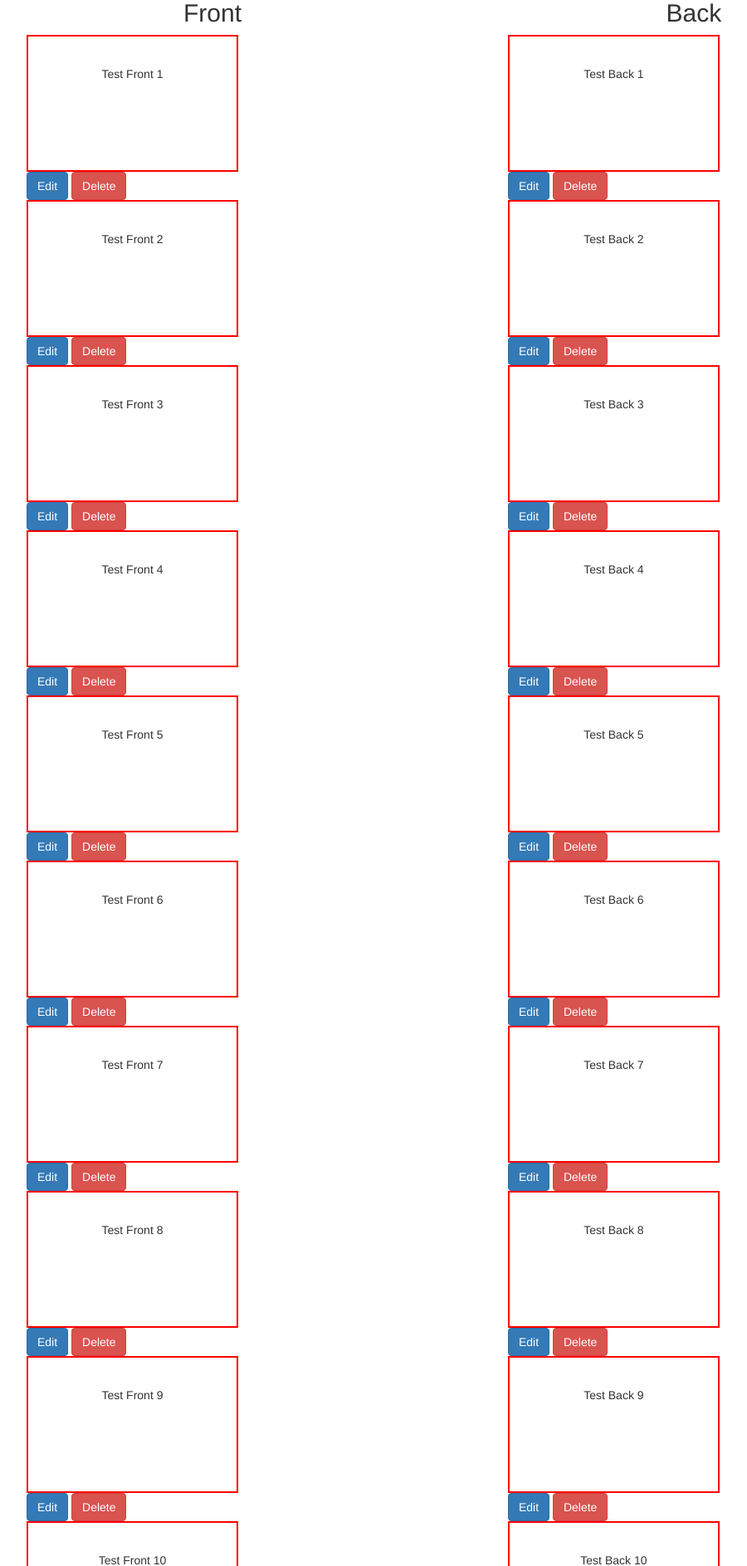
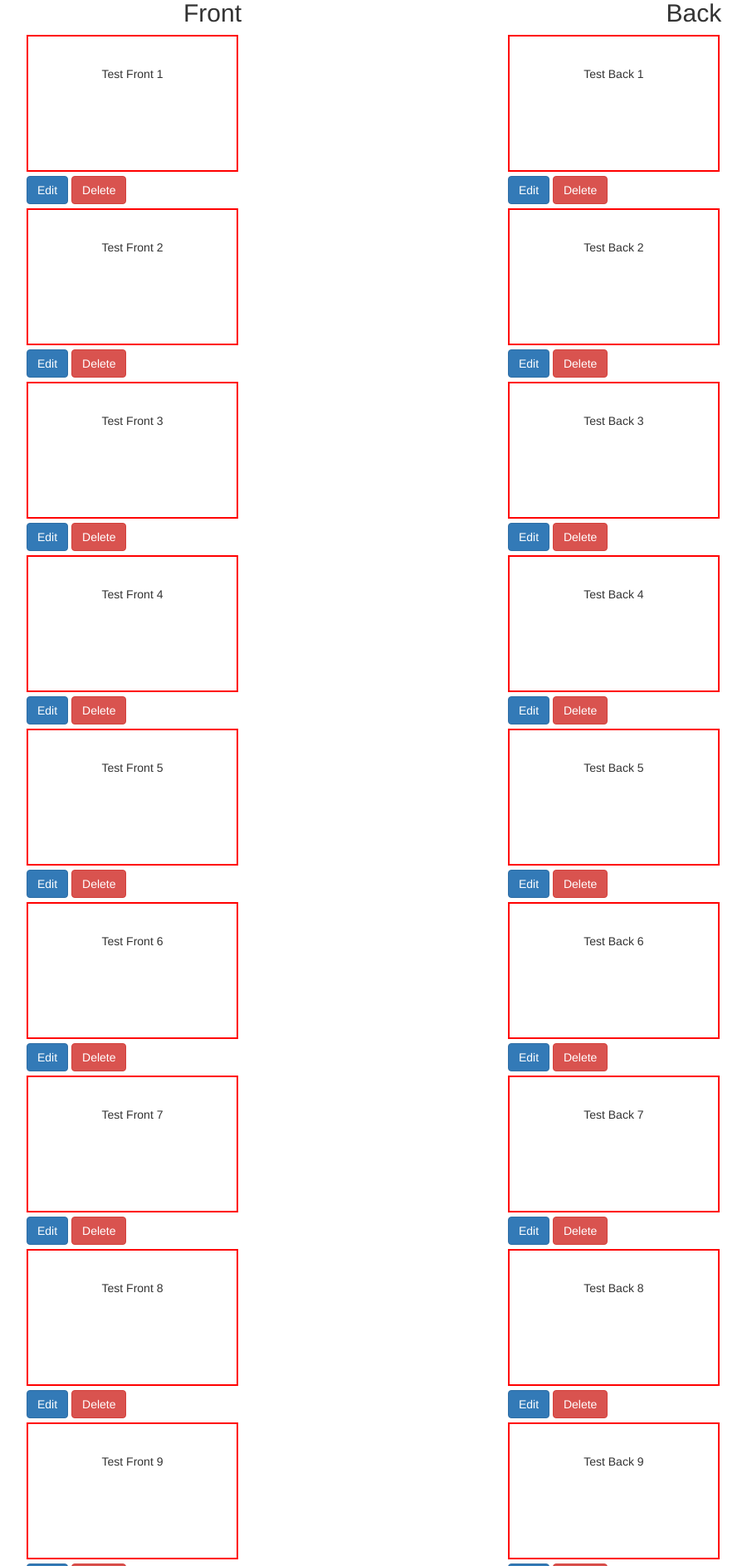
Before and after one commit to fdel15/flash-cards, a Rails app: page /cards in a window 1280 px wide. Shown: the part 189-2076 px from the top of the page at 83% size, without its empty margins (32-932 px from the left). Run offline with Rails 7, Linux system fonts and the light colour scheme; data comes from the database, SQL or seed files in the repository; style sheets or scripts are compiled from the project's sources; some libraries are stand-ins or nearby versions.

Commit message:
styling fixes

```diff
--- a/app/assets/stylesheets/custom.css.scss
+++ b/app/assets/stylesheets/custom.css.scss
@@ -100,7 +100,9 @@ body {
     .card {
       height: 165px;
       width: 255px;
-      text-overflow: scroll;
+      overflow-y: scroll;
+      list-style-type: decimal;
+      margin: 5px 0;
     }
   }
 }
```
